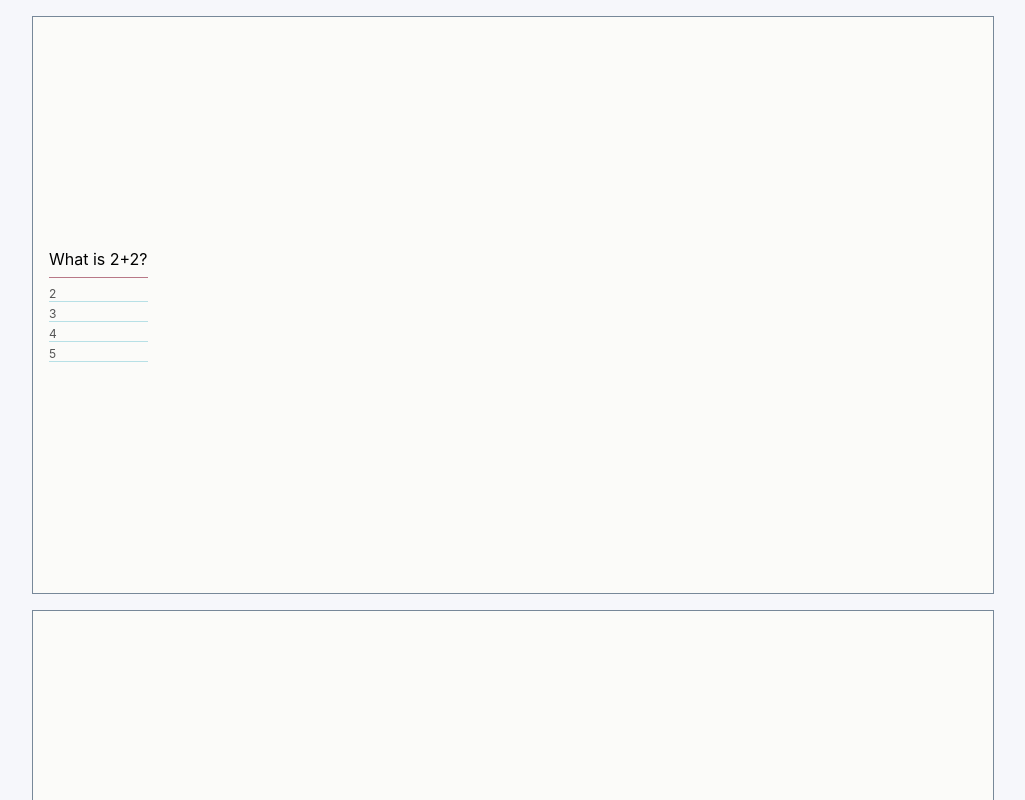
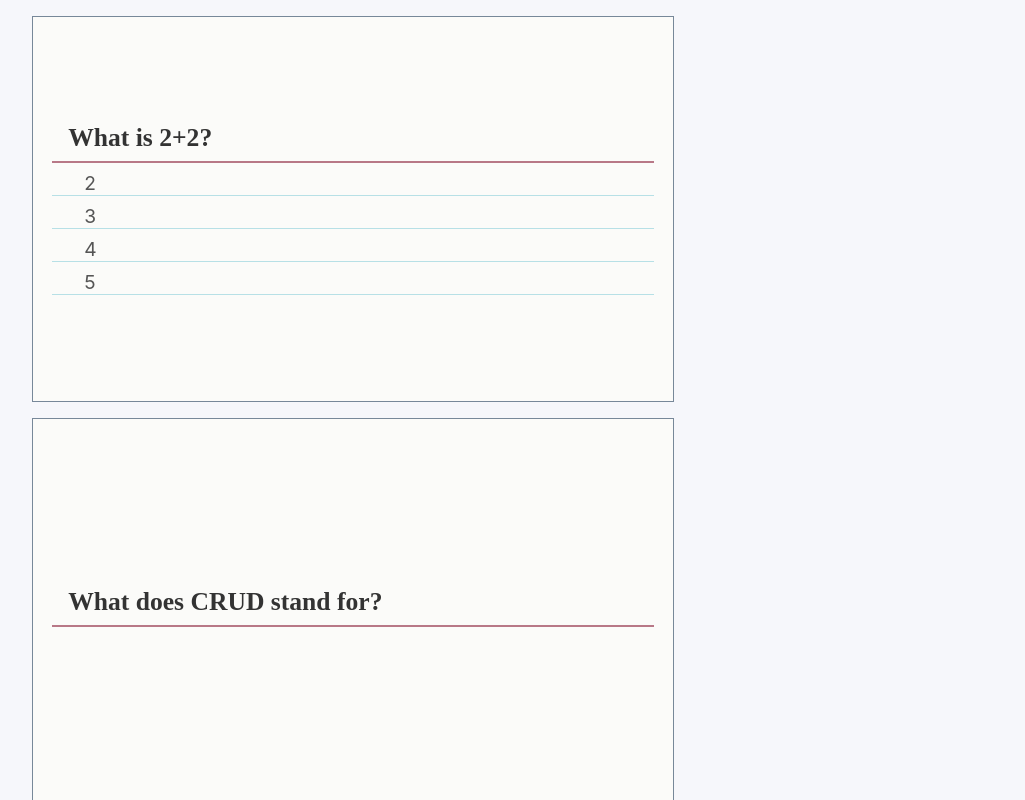
Before and after one commit to codesonwater/code-flashcards, a React (Create React App) app: page / in a window 1280 px wide. Shown: the top 800 px of the page, without its empty margins (134-1159 px from the left). Built offline with nearby package versions, Linux system fonts and the light colour scheme.

Commit message:
Question and options

```diff
--- a/src/App.css
+++ b/src/App.css
@@ -6,6 +6,14 @@ body {
 .container {
   max-width: 900px;
   margin: 1rem 13%;
+}
+
+.question {
+  color: #333;
+  font-size: 2vw;
+  font-family:'Times New Roman', Times, serif;
+  font-weight: 700;
+  text-indent: 1rem;
 
 }
 
@@ -26,12 +34,11 @@ body {
   background-color: #fbfbf9;
   transform-style: preserve-3d;
   transition: 150ms;
-  height: 45vw;
-  width: 75vw;
+  height: 30vw;
+  width: 50vw;
   cursor: pointer;
   transform: perspective(1000px) rotateY(var(--rotate-y, 0) )
     translateY(var(--translate-y, 0));
-
 }
 
 .card:hover {
@@ -51,27 +58,33 @@ body {
 .card .front,
 .card .back {
   position: absolute;
-  padding: 1rem;
+  padding: 3%;
   backface-visibility: hidden;
+  width: 94%;
 }
 
 .card .back {
-  color: darkslategray;
+  color: #333;
+  font-size: 2vw;
+  font-family:'Times New Roman', Times, serif;
+  font-weight: 700;
   border-bottom: 3px solid #b87887;
   transform: rotateY(180deg);
+  width: max-content;
 }
 
 .flashcard-options {
-  border-top: 1px solid #b87887;
+  border-top: 2px solid #b87887;
   margin-top: 0.5rem;
   padding-top: 0.5rem;
 }
 
 .flashcard-option {
-  margin-top: 0.25rem;
+  margin-top: 0.5rem;
   color: #555;
-  font-size: 0.75rem;
+  font-size: 1.5vw;
   border-bottom: 1px solid #b7e0e6;
+  text-indent: 2rem;
 }
 
 .flashcard-option:first-child {
--- a/src/App.js
+++ b/src/App.js
@@ -1,6 +1,6 @@
-import React, { useState, useEffect } from 'react'
-import './App.css'
-import FlashCardList from './components/FlashCardList';
+import React, { useState, useEffect } from "react";
+import "./App.css";
+import FlashCardList from "./components/FlashCardList";
 
 // import { BrowserRouter as Router, Routes, Route } from 'react-router-dom';
 // import { UserContextProvider } from './context/UserContext';
@@ -11,7 +11,6 @@ import FlashCardList from './components/FlashCardList';
 // import { AuthRoute } from './components/AuthRoute';
 // import { AuthenticatedPage } from './pages/Authenticated';
 // import HomePage from './pages/Home';
-
 
 // const firebaseConfig = {
 //   apiKey: "AIzaSyBb2f2-cHxcPrYMdoYkA6uxcUM68XzrIOE",
@@ -26,22 +25,17 @@ import FlashCardList from './components/FlashCardList';
 // initializeApp(firebaseConfig);
 
 function App() {
-  const [flashcards, setFlashcards] = useState(SAMPLE_FLASHCARDS)
+  const [flashcards, setFlashcards] = useState(SAMPLE_FLASHCARDS);
 
   // useEffect(() => {
-  //   API.get('http://localhost:3000')
-  //   .then(res => {
-  //     res.data.results.map((questionItem, index) => {
-  //       return{
-  //         id:
-  //       }
-  //     })
-  //    }
-
-  // },[])
+  //   fetch to api bring in all data
+  //   API.get("http://localhost:3000")
+  //     .then((res) => res.json())
+  //     .then((data) => setFlashcards(data));
+  // }, []);
 
   return (
-    <div className='container'>
+    <div className="container">
       <FlashCardList flashcards={flashcards} />
     </div>
 
@@ -68,10 +62,6 @@ function App() {
     //     </Routes>
     //   </UserContextProvider>
     // </Router>
-
-
-
-
   );
 }
 
@@ -80,50 +70,32 @@ const SAMPLE_FLASHCARDS = [
     id: 1,
     question: "What is 2+2?",
     answer: "4",
-    options: [
-      "2",
-      "3",
-      "4",
-      "5",
-    ]
+    options: ["2", "3", "4", "5"],
   },
   {
-    id:2,
+    id: 2,
     question: "What does CRUD stand for?",
     answer: " Create, Read, Update, Delete",
-    options:[
-
-    ]
-
+    options: [],
   },
   {
-    id:3,
+    id: 3,
     question: "What is an object?",
     answer: "A collection of keys and values",
-    options:[
-
-    ]
-
+    options: [],
   },
   {
-    id:4,
+    id: 4,
     question: "There is only one way to write a function?",
     answer: "No",
-    options:[
-      "Yes",
-      "No"
-    ]
-
+    options: ["Yes", "No"],
   },
   {
-    id:5,
+    id: 5,
     question: "You can use both single and double quotes in JS?",
     answer: " True",
-    options:[
-      "True",
-      "False"
-    ]
+    options: ["True", "False"],
   },
-]
+];
 
 export default App;
--- a/src/components/Flashcard.js
+++ b/src/components/Flashcard.js
@@ -10,7 +10,9 @@ function Flashcard ({ flashcard }){
     >
 
       <div className="front">
+        <div className="question">
         {flashcard.question}
+        </div>
         <div className="flashcard-options">
           {flashcard.options.map(option => {
             return <div className="flashcard-option" key={option}>{option}</div>
```
Lines whose indentation alone changed are shown as unchanged.
